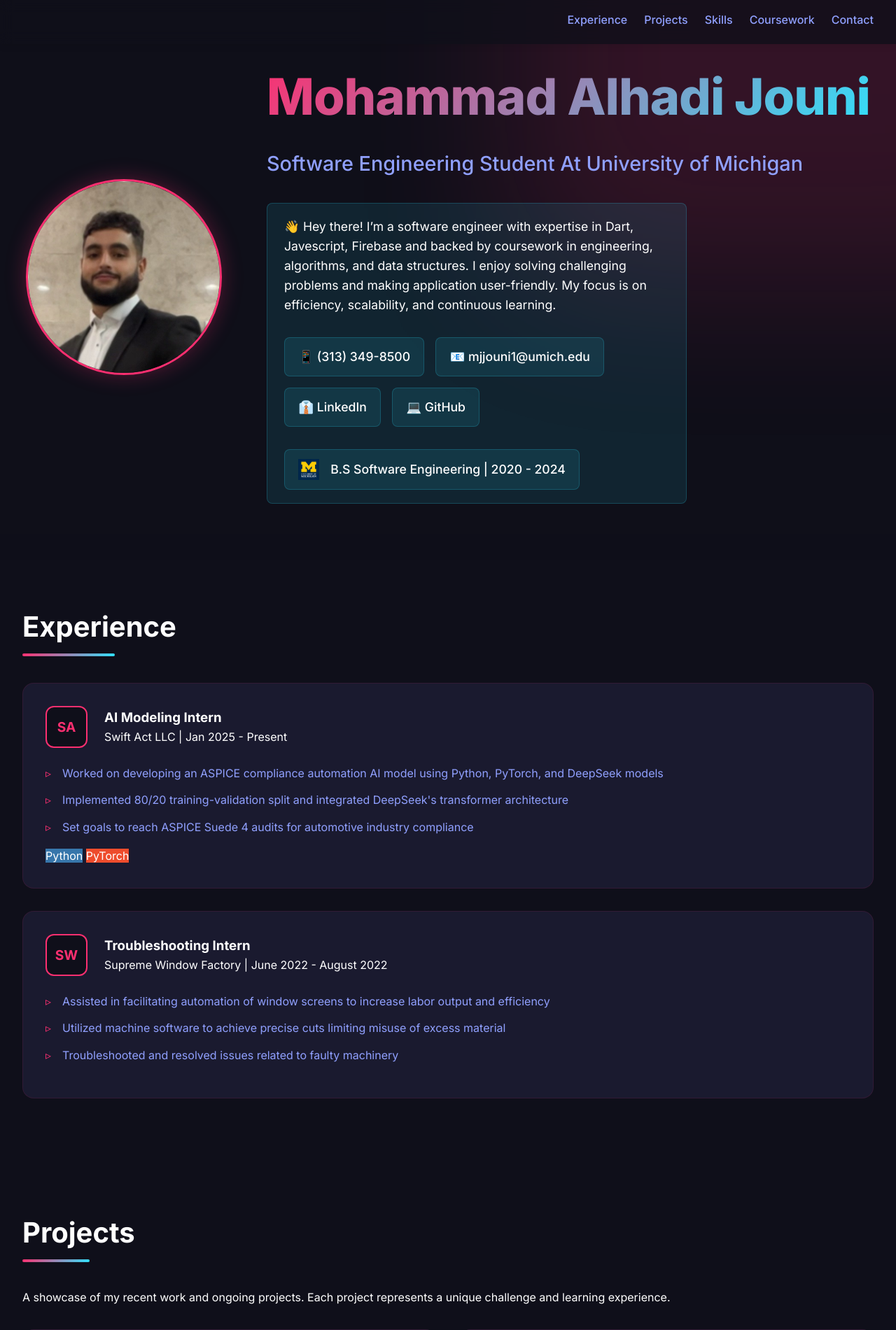
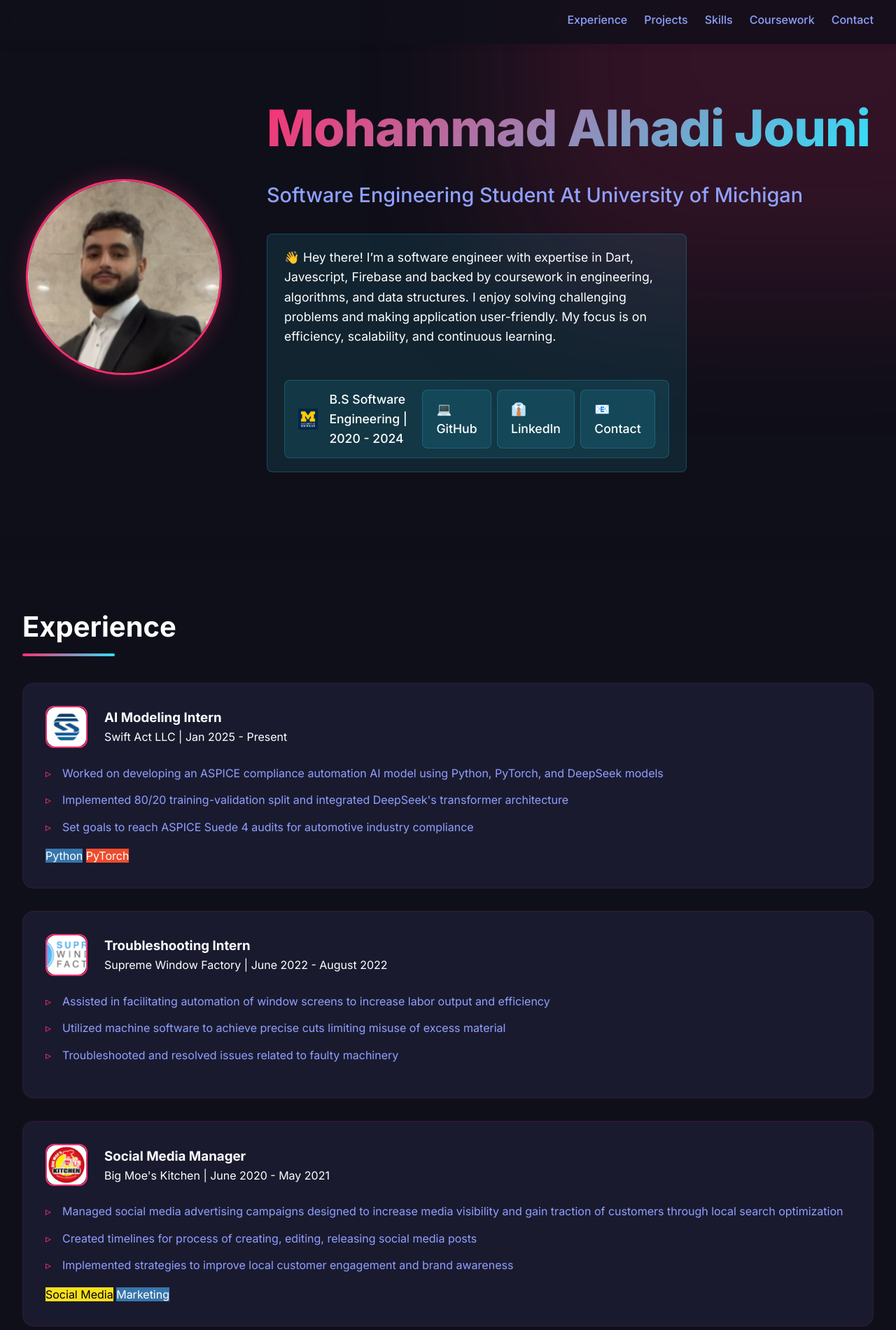
Before and after one commit to MikeJouni/HTML-CSS-Personal-Website, a PHP site: page / in a window 1280 px wide. Shown: the top 1901 px of the page at 70% size. Run offline with PHP 8.4, Linux system fonts and the light colour scheme.

Commit message:
Update 2

```diff
--- a/index.php
+++ b/index.php
@@ -1,12 +1,42 @@
 <?php
+// Start the session to persist messages
+session_start();
+
 $message = '';
 if ($_SERVER["REQUEST_METHOD"] == "POST") {
     $name = $_POST['name'] ?? '';
     $email = $_POST['email'] ?? '';
     $message_content = $_POST['message'] ?? '';
+
     if (!empty($name) && !empty($email) && !empty($message_content)) {
-        $message = "Thanks for your message, $name! I'll get back to you soon.";
+        // Email content
+        $to = "jouni.inc@gmail.com";
+        $subject = "New Portfolio Contact from $name";
+        $email_content = "Name: $name\n";
+        $email_content .= "Email: $email\n\n";
+        $email_content .= "Message:\n$message_content";
+
+        $headers = "From: $email\r\n";
+        $headers .= "Reply-To: $email\r\n";
+        $headers .= "X-Mailer: PHP/" . phpversion();
+
+        // Send email
+        mail($to, $subject, $email_content, $headers);
+
+        // Store success message in session
+        $_SESSION['contact_message'] = "Thanks for your message, $name! I'll get back to you soon.";
+
+        // Redirect to the same page to prevent form resubmission
+        header("Location: " . $_SERVER['PHP_SELF'] . "#contact");
+        exit();
     }
+}
+
+// Get message from session if it exists
+if (isset($_SESSION['contact_message'])) {
+    $message = $_SESSION['contact_message'];
+    // Clear the message from session
+    unset($_SESSION['contact_message']);
 }
 ?>
 
@@ -53,13 +83,13 @@ if ($_SERVER["REQUEST_METHOD"] == "POST") {
 <div class="intro-box">
 👋 Hey there! I’m a software engineer with expertise in Dart, Javescript, Firebase and backed by coursework in engineering, algorithms, and data structures. I enjoy solving challenging problems and making application user-friendly. My focus is on efficiency, scalability, and continuous learning.
 <div class="contact-info">
-                        <a href="tel:+13133498500">📱 (313) 349-8500</a>
-                        <a href="mailto:mjjouni1@umich.edu">📧 mjjouni1@umich.edu</a>
-                        <a href="https://www.linkedin.com/in/moejouni" target="_blank">👔 LinkedIn</a>
-                        <a href="https://github.com/Mikejouni" target="_blank">💻 GitHub</a>
 <div class="education-inline">
                             <img src="Media/umlogo.png" alt="University of Michigan Logo" style="width: 30px; height: 30px; margin-right: 0.5rem;">
                             B.S Software Engineering | 2020 - 2024
+                            <a href="https://github.com/Mikejouni" target="_blank">💻 GitHub</a>
+                        <a href="https://www.linkedin.com/in/moejouni" target="_blank">👔 LinkedIn</a>
+                        <a href="mailto:mjjouni1@umich.edu">📧 Contact</a>
+
                         </div>
                     </div>
                 </div>
@@ -73,7 +103,9 @@ if ($_SERVER["REQUEST_METHOD"] == "POST") {
 
             <div class="experience-card">
     <div class="company-header">
-                    <div class="company-logo">SA</div>
+        <div class="company-logo">
+            <img src="Media/Swiftact.jpeg" alt="Swift Act LLC Logo" style="width: 100%; height: 100%; object-fit: cover; border-radius: 12px;">
+        </div>
         <div>
             <h3>AI Modeling Intern</h3>
             <p>Swift Act LLC | Jan 2025 - Present</p>
@@ -92,7 +124,9 @@ if ($_SERVER["REQUEST_METHOD"] == "POST") {
 
 <div class="experience-card">
     <div class="company-header">
-                    <div class="company-logo">SW</div>
+        <div class="company-logo">
+            <img src="Media/Supreme.png" alt="Supreme Window Factory Logo" style="width: 100%; height: 100%; object-fit: cover; border-radius: 12px;">
+        </div>
         <div>
             <h3>Troubleshooting Intern</h3>
             <p>Supreme Window Factory | June 2022 - August 2022</p>
@@ -104,6 +138,30 @@ if ($_SERVER["REQUEST_METHOD"] == "POST") {
         <li>Troubleshooted and resolved issues related to faulty machinery</li>
     </ul>
 </div>
+
+<div class="experience-card">
+    <div class="company-header">
+        <div class="company-logo">
+            <img src="Media/Bigmoes.jpeg" alt="Big Moe's Kitchen Logo" style="width: 100%; height: 100%; object-fit: cover; border-radius: 12px;">
+        </div>
+        <div>
+            <h3>Social Media Manager</h3>
+            <p>Big Moe's Kitchen | June 2020 - May 2021</p>
+        </div>
+    </div>
+    <ul>
+        <li>Managed social media advertising campaigns designed to increase media visibility and gain traction of customers through local search optimization</li>
+        <li>Created timelines for process of creating, editing, releasing social media posts</li>
+        <li>Implemented strategies to improve local customer engagement and brand awareness</li>
+    </ul>
+    <div class="tags">
+        <span class="tag tag-javascript">Social Media</span>
+        <span class="tag tag-python">Marketing</span>
+    </div>
+</div>
+
+
+
         </section>
 
         <section id="projects">
@@ -128,7 +186,7 @@ if ($_SERVER["REQUEST_METHOD"] == "POST") {
                             <button class="gallery-nav-btn gallery-prev">←</button>
                             <button class="gallery-nav-btn gallery-next">→</button>
                         </div>
-                        <h3 class="project-title">Yasser Halal Debt Tracking</h3>
+                        <h3 class="project-title">Yasser Wholesale Halal Order/Debt Software</h3>
                         <p class="project-description">Cloud-based debt web application for order/debt tracking at Yasser Halal Meats </p>
                         <ul>
                             <li>Replaced manual Excel tracking, improving data accuracy and payment tracking</li>
@@ -493,18 +551,8 @@ imageModals.forEach(showcase => {
 });
 
 
-
 document.addEventListener('DOMContentLoaded', function() {
-    // Smooth scrolling for navigation
-    document.querySelectorAll('.nav-link').forEach(anchor => {
-        anchor.addEventListener('click', function(e) {
-            e.preventDefault();
-            document.querySelector(this.getAttribute('href')).scrollIntoView({
-                behavior: 'smooth'
-            });
-        });
-    });
-
+    // Handle all showcases
     const projects = document.querySelectorAll('.project-showcase');
 
     projects.forEach(project => {
@@ -613,7 +661,6 @@ document.addEventListener('DOMContentLoaded', function() {
         if (images.length <= 1) return;
 
         let currentIndex = 0;
-        const totalImages = images.length;
 
         function updateGallery() {
             imageGallery.style.transform = `translateX(-${currentIndex * 100}%)`;
@@ -622,24 +669,16 @@ document.addEventListener('DOMContentLoaded', function() {
             });
         }
 
-        function nextSlide() {
-            currentIndex = (currentIndex + 1) % totalImages;
-            updateGallery();
-        }
-
-        function prevSlide() {
-            currentIndex = (currentIndex - 1 + totalImages) % totalImages;
-            updateGallery();
-        }
-
         prevBtn?.addEventListener('click', (e) => {
             e.preventDefault();
-            prevSlide();
+            currentIndex = (currentIndex - 1 + images.length) % images.length;
+            updateGallery();
         });
 
         nextBtn?.addEventListener('click', (e) => {
             e.preventDefault();
-            nextSlide();
+            currentIndex = (currentIndex + 1) % images.length;
+            updateGallery();
         });
 
         dots.forEach((dot, index) => {
@@ -649,13 +688,12 @@ document.addEventListener('DOMContentLoaded', function() {
             });
         });
     });
-});
 
-    // Smooth scrolling for navigation
+    // Smooth scrolling
     document.querySelectorAll('a[href^="#"]').forEach(anchor => {
-        anchor.addEventListener('click', function (e) {
+        anchor.addEventListener('click', function(e) {
             e.preventDefault();
-            document.querySelector(this.getAttribute('href')).scrollIntoView({
+            document.querySelector(this.getAttribute('href'))?.scrollIntoView({
                 behavior: 'smooth'
             });
         });
--- a/styles.css
+++ b/styles.css
@@ -394,11 +394,6 @@ display: flex;
 transition: transform 0.3s ease-in-out;
 }
 
-.project-image-gallery {
-    display: flex;
-    transition: transform 0.3s ease-in-out;
-    width: 100%;
-}
 
 
 .gallery-nav {
@@ -912,6 +907,7 @@ footer {
     transition: background 0.3s ease;
 }
 
+
 .modal-nav-btn:hover {
     background: rgba(255,255,255,0.4);
 }
```
Also changed, not shown: Media/Bigmoes.jpeg (added), Media/Supreme.png (added), Media/Swiftact.jpeg (added). Lines whose indentation alone changed are shown as unchanged.
